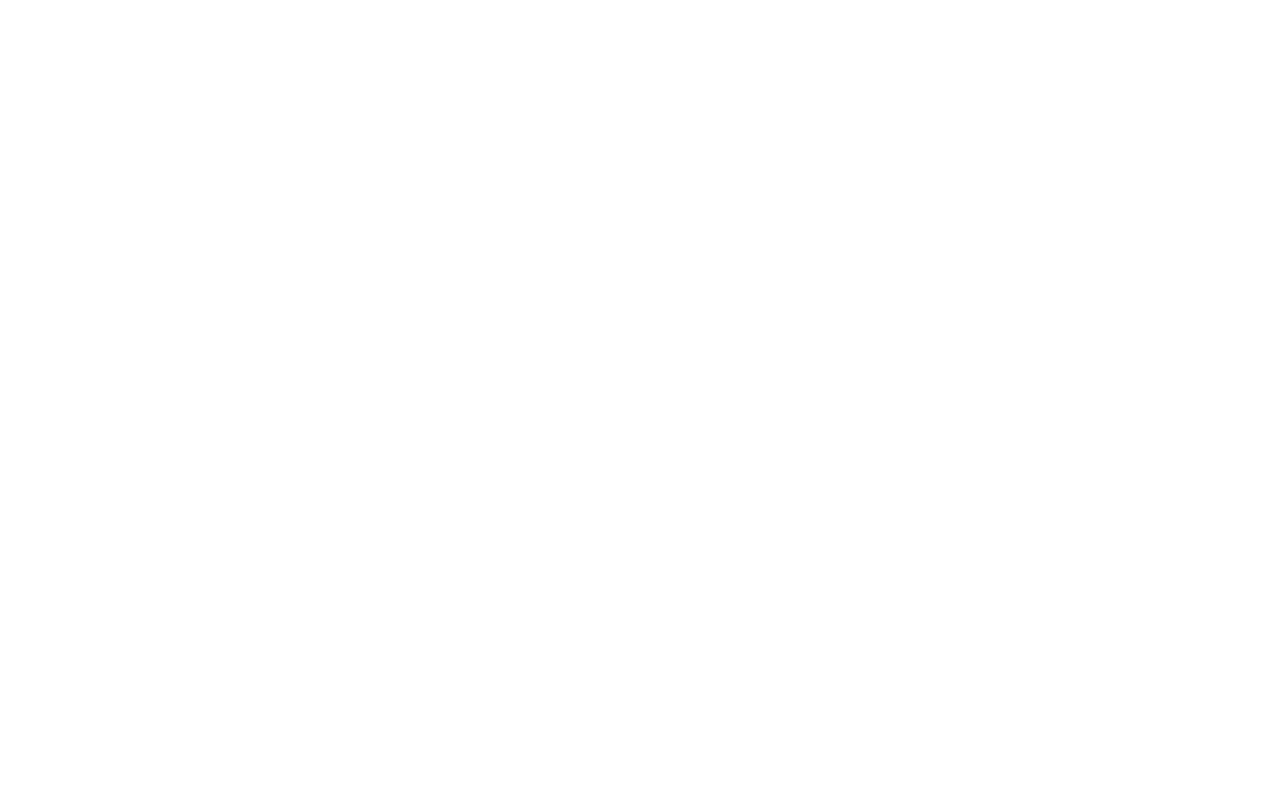
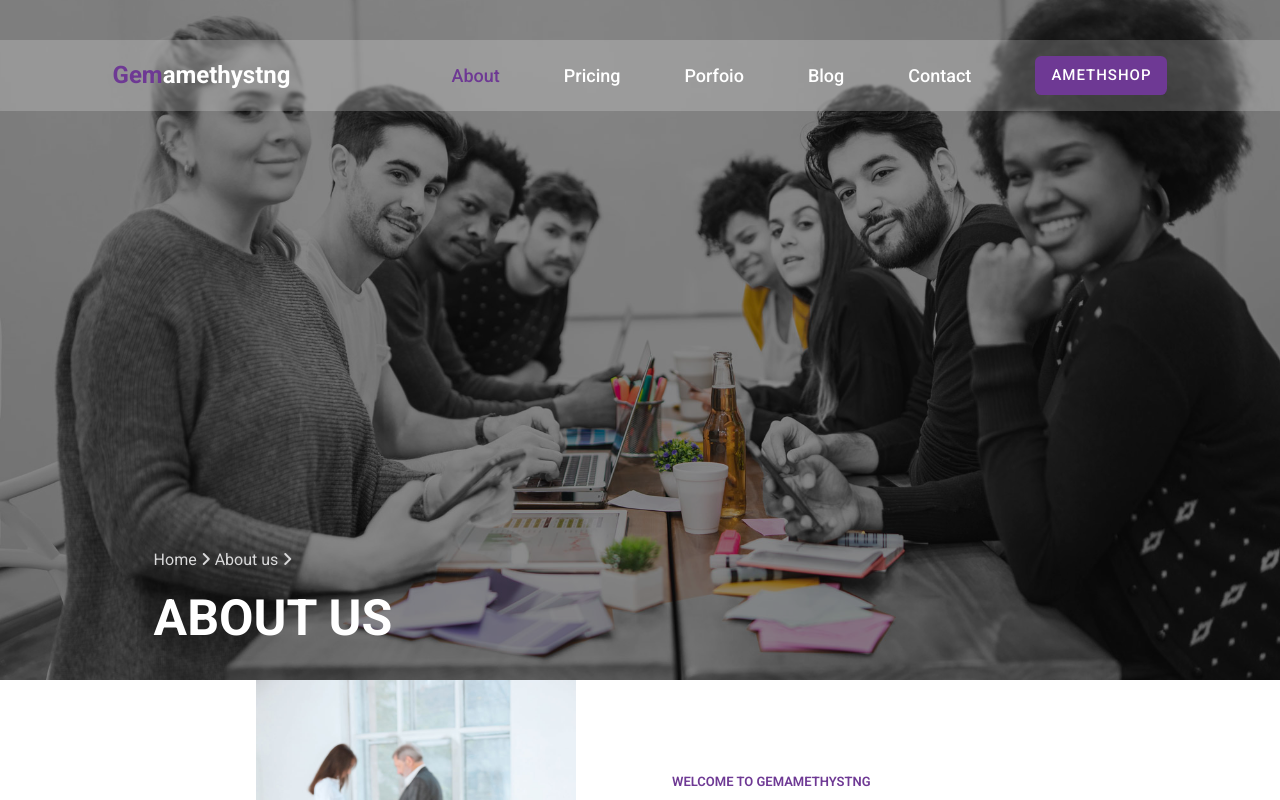
Before and after one commit to Gemamethystngltd/GemamethystNgLtd, a React (Vite) app: page /about in a window 1280 px wide. Before the commit this address had no page. Shown: the top 800 px of the page. Built offline with nearby package versions, Linux system fonts and the light colour scheme.

Commit message:
mDE SOME CHANges

```diff
--- a/src/App.jsx
+++ b/src/App.jsx
@@ -1,11 +1,15 @@
 import "./App.css";
 import { Route, Routes } from "react-router-dom";
 import HomePage from "./Pages/HomePage";
+import AboutPage from "./Pages/AboutPage";
+import PricingPage from "./Pages/PricingPage";
 function App() {
   return (
     <>
       <Routes>
         <Route path="/" element={<HomePage />} />
+        <Route path="/about" element={<AboutPage />} />
+        <Route path="/pricing" element={<PricingPage />} />
       </Routes>
     </>
   );
--- /dev/null
+++ b/src/Pages/AboutPage.jsx
@@ -0,0 +1,26 @@
+import NavBar from "../components/Home/NavBar";
+import Subhero from "../components/headinghero";
+import Ftco from "../components/Home/Ftco";
+import Overlay from "../components/Home/overlay";
+import Faq from "../components/Home/Faq";
+import TeamComponents from "../components/Home/TeamComponents";
+import Testimonails from "../components/Home/Testimonials";
+import Footer from "../components/Home/Footer";
+import Newslettersection from "../components/newsletter";
+function AboutPage() {
+  return (
+    <main>
+      <Subhero page={"About us"} />
+      <NavBar />
+      <Ftco />
+      <Overlay />
+      <Faq />
+      <TeamComponents />
+      <Testimonails />
+      <Newslettersection />
+      <Footer />
+    </main>
+  );
+}
+
+export default AboutPage;
--- /dev/null
+++ b/src/Pages/PricingPage.jsx
@@ -0,0 +1,12 @@
+import Subhero from "../components/headinghero";
+import NavBar from "../components/Home/NavBar";
+function PricingPage() {
+  return (
+    <main>
+      <Subhero page={"Pricing"} />
+      <NavBar />
+    </main>
+  );
+}
+
+export default PricingPage;
--- a/src/components/Home/NavBar.jsx
+++ b/src/components/Home/NavBar.jsx
@@ -1,7 +1,7 @@
 import { Link, NavLink } from "react-router-dom";
 function NavBar() {
   return (
-    <nav className="flex justify-around absolute w-full items-center  bg-white/20 backdrop-blur-[1px] top-10 py-7 px-[2rem]">
+    <nav className="flex justify-around absolute w-full items-center  bg-white/20 backdrop-blur-[1px] top-10 py-4 px-[2rem]">
       <div className="logo_container ">
         <Link to="/">
           {" "}
--- a/src/components/Home/Newsletter.jsx
+++ b/src/components/Home/Newsletter.jsx
@@ -1,6 +1,6 @@
 function Newsletter() {
   return (
-    <div className="absolute overlay overflow-hidden rounded-lg w-[70%] bottom-[-13%] left-[50%] flex flex-col  justify-center items-center translate-x-[-50%] h-[30%]">
+    <div className="absolute overlay overflow-hidden rounded-lg h-[40vh] w-[70%] bottom-[-6rem] left-[50%] flex flex-col  justify-center items-center translate-x-[-50%] ">
       <div className=" inset-0 bg-[#662d91]/50 absolute -z-20  backdrop-blur-[10px]"></div>
       <div className="new_content flex items-center flex-col">
         <h1 className="text-[32px] text-white leading-[48px] font-semibold uppercase">
--- a/src/components/Home/Testimonials.jsx
+++ b/src/components/Home/Testimonials.jsx
@@ -16,7 +16,7 @@
         </div>
       </header>
 
-      <div className="    overflow-visible">
+      <div className=" overflow-hidden h-[35vh]">
         <TestimonialsCarousel />
       </div>
     </section>
--- /dev/null
+++ b/src/components/headinghero.jsx
@@ -0,0 +1,28 @@
+const Subhero = ({ page }) => {
+  return (
+    <>
+      <section className="sub_hero_section relative flex items-end h-[85vh] p-8 ">
+        <div className="inset-0 bg-black opacity-45 absolute "></div>
+        <div className="sub_hero_content flex flex-col gap-4 ml-[10%] z-10 ">
+          <header>
+            <h1 className="text-[#D9D9DA] flex gap-1">
+              Home
+              <span>
+                <i className="fa-solid fa-angle-right"></i>
+              </span>
+              {page}
+              <span>
+                <i className="fa-solid fa-angle-right"></i>
+              </span>
+            </h1>
+          </header>
+          <h2 className="uppercase text-[50px] leading-[60px] font-bold text-white">
+            {page}
+          </h2>
+        </div>
+      </section>
+    </>
+  );
+};
+
+export default Subhero;
--- /dev/null
+++ b/src/components/newsletter.jsx
@@ -0,0 +1,12 @@
+import Newsletter from "./Home/Newsletter";
+const Newslettersection = () => {
+  return (
+    <>
+      <section className="newsletter_setion_page relative bg-white h-[40vh] ">
+        <Newsletter />
+      </section>
+    </>
+  );
+};
+
+export default Newslettersection;
--- a/src/index.css
+++ b/src/index.css
@@ -33,6 +33,13 @@
   background-size: cover;
   height: 100vh;
 }
+/* subhero section compontt in the about and other pages  */
+.sub_hero_section {
+  background: url("./assets/images/xbg_4.jpg.pagespeed.ic.jsNSabbn7j.jpg");
+  background-position: center;
+  background-size: cover;
+  background-attachment: fixed;
+}
 /* solutions_sections conponents styling */
 .solutions_sections {
   background: url("./assets/backgroundrepeat.png");
```
